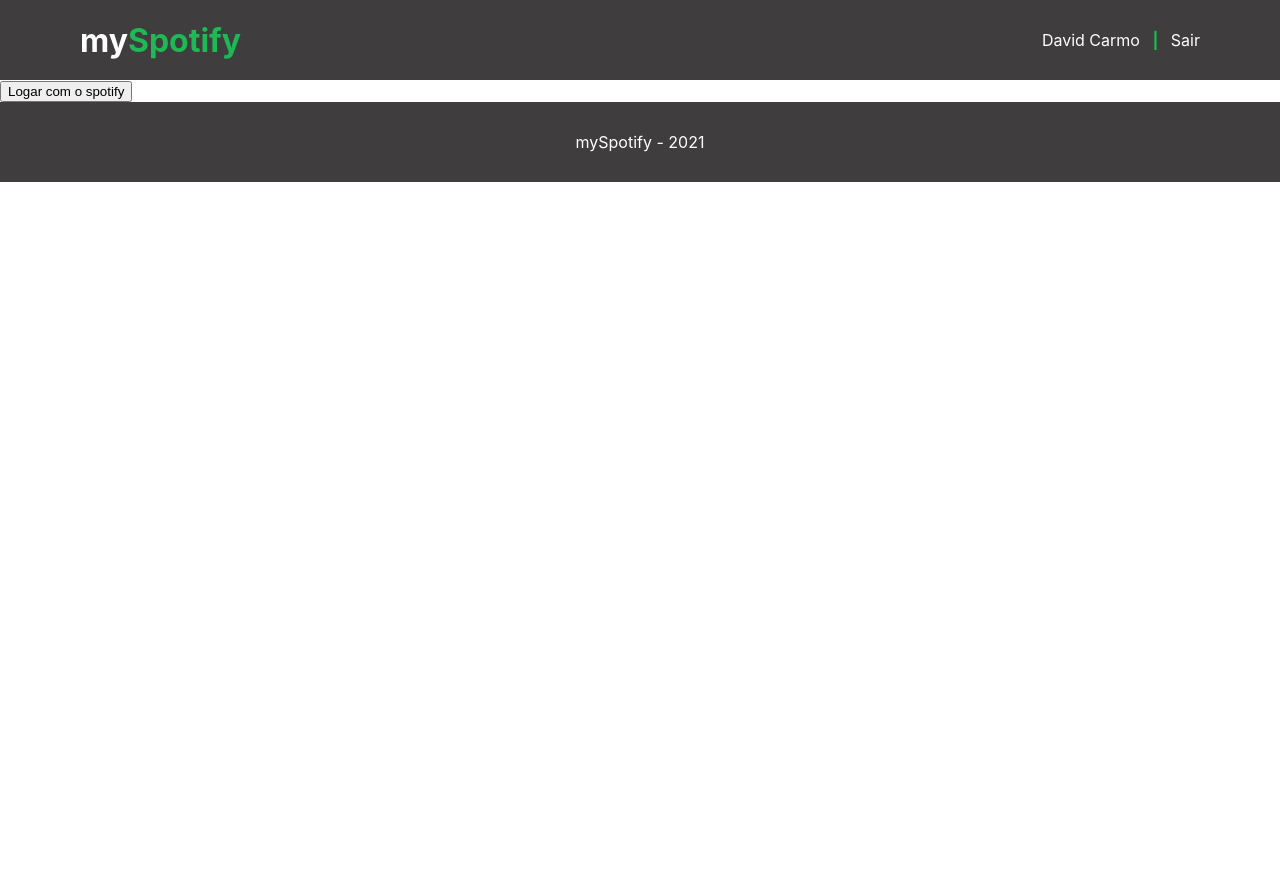
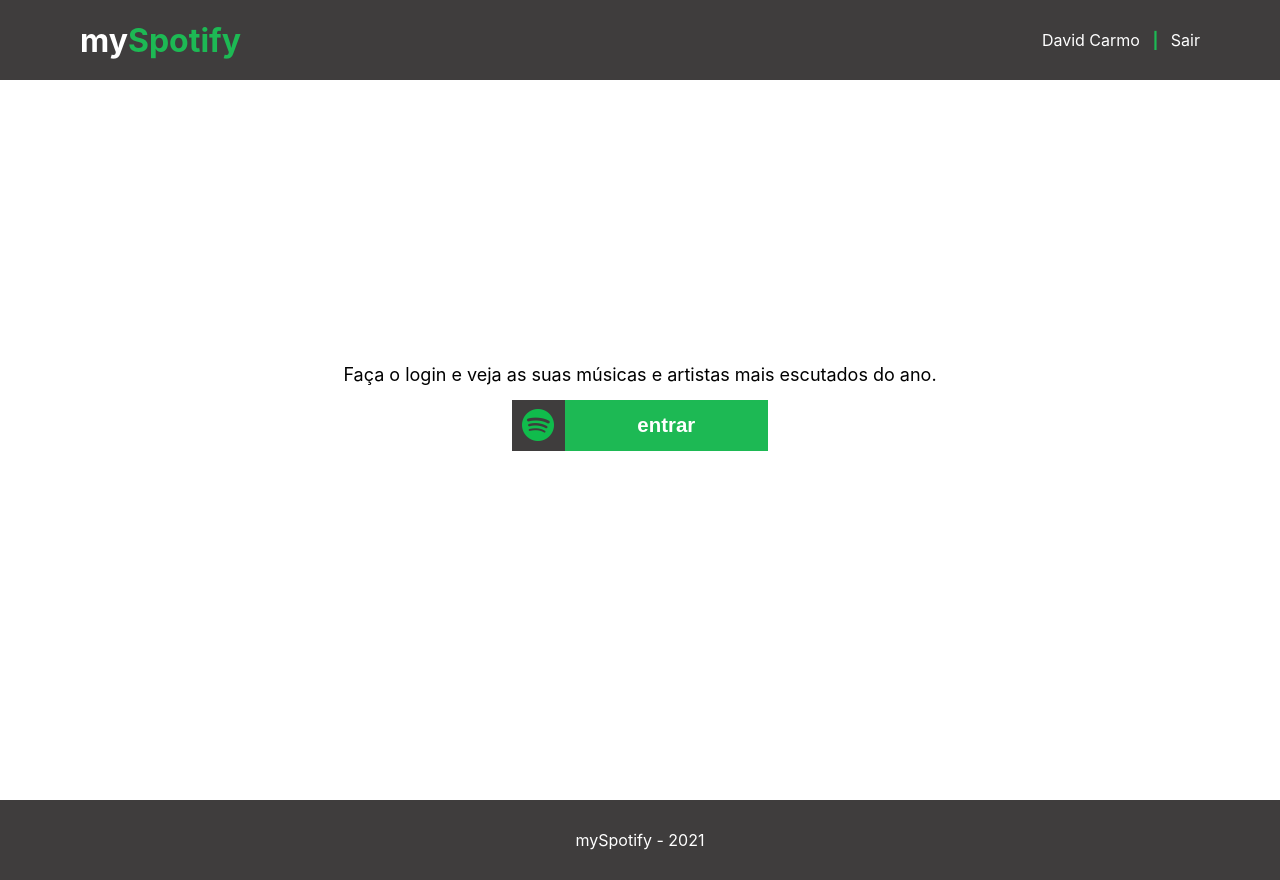
Before and after one commit to davidscarmo/myspotify, a Next.js app: page / in a window 1280 px wide. Before the commit the page ends 800 px from the top, so only its background shows below. Built offline with nearby package versions, Linux system fonts and the light colour scheme; no server answers.

Commit message:
criacao da pagina de login

```diff
--- a/src/pages/Profile/index.tsx
+++ b/src/pages/Home/index.tsx
@@ -5,7 +5,7 @@
 type SessionProps = {
   session: { user: { name: string; email: string; image: string } };
 };
-const Profile = ({ session }: SessionProps) => {
+const Home = ({ session }: SessionProps) => {
   const { user } = session;
   return (
     <>
@@ -57,4 +57,4 @@
   };
 };
 
-export default Profile;
+export default Home;
--- a/src/pages/api/auth/[...nextauth].ts
+++ b/src/pages/api/auth/[...nextauth].ts
@@ -25,7 +25,7 @@
         return false;
       }
     },
-    async redirect(url = "http://localhost:3000/Profile") {
+    async redirect(url = "http://localhost:3000/Home") {
       return url;
     },
     // session: async (session, profile) => {
--- a/src/pages/index.tsx
+++ b/src/pages/index.tsx
@@ -1,13 +1,32 @@
 import { GetServerSideProps } from "next";
 import { getSession, signIn } from "next-auth/client";
+import styles from "./styles.module.scss";
+import Image from "next/image";
 
-export default function Home({ session }) {
+export default function Login({ session }) {
   return (
-    <>
+    <div className={styles.container}>
       {!session && (
-        <button onClick={() => signIn("spotify")}>Logar com o spotify</button>
+        <>
+          <h2 className={styles.title}>
+            Faça o login e veja as suas músicas e artistas mais escutados do ano.
+          </h2>
+          <button
+            className={styles.loginButton}
+            onClick={() => signIn("spotify")}
+          >
+            {" "}
+            <div className={styles.spotifyLogoArea}>
+              <Image src={"/spotifyLogo.svg"} width={32} height={32} />
+            </div>
+            <div className={styles.buttonText}>
+              {" "}
+               entrar
+            </div>
+          </button>
+        </>
       )}
-    </>
+    </div>
   );
 }
 
@@ -16,7 +35,7 @@
   if (session) {
     return {
       redirect: {
-        destination: "/Profile",
+        destination: "/Home",
         permanent: false,
       },
     };
--- /dev/null
+++ b/src/pages/styles.module.scss
@@ -0,0 +1,42 @@
+.container {
+  min-height: 100vh;
+  margin-top: -5rem;
+  height: 100%;
+  display: flex;
+  align-items: center;
+  justify-content: center;
+  flex-direction: column;
+  .title {
+    font-size: 1.125rem;
+    font-weight: normal;
+    padding: 0 0.5rem;
+  }
+  .loginButton {
+    min-width: 16rem;
+    display: flex;
+    align-items: center;
+    padding: 0;
+    border: none;
+    height: 3.2rem;
+    background-color: #1db954;
+    .spotifyLogoArea {
+      background-color: #3f3d3d;
+      width: 25%;
+      height: 100%;
+      display: flex;
+      justify-content: center;
+      align-items: center;
+      padding: 0.25rem;
+    }
+    .buttonText {
+      display: flex;
+      justify-content: center;
+      align-items: center;
+      width: 100%;
+      height: 100%;
+      color: #fff;
+      font-size: 1.275rem;
+      font-weight: bold;
+    }
+  }
+}
--- a/src/styles/globals.css
+++ b/src/styles/globals.css
@@ -5,7 +5,15 @@
   font-family: -apple-system, BlinkMacSystemFont, Segoe UI, Roboto, Oxygen,
     Ubuntu, Cantarell, Fira Sans, Droid Sans, Helvetica Neue, sans-serif;
 }
-
+/* Hide scrollbar for Chrome, Safari and Opera */
+body::-webkit-scrollbar {
+  display: none;
+}
+/* Hide scrollbar for IE, Edge and Firefox */
+body {
+  -ms-overflow-style: none; /* IE and Edge */
+  scrollbar-width: none; /* Firefox */
+}
 a {
   color: inherit;
   text-decoration: none;
```
Also changed, not shown: public/spotifyLogo.svg (added).
